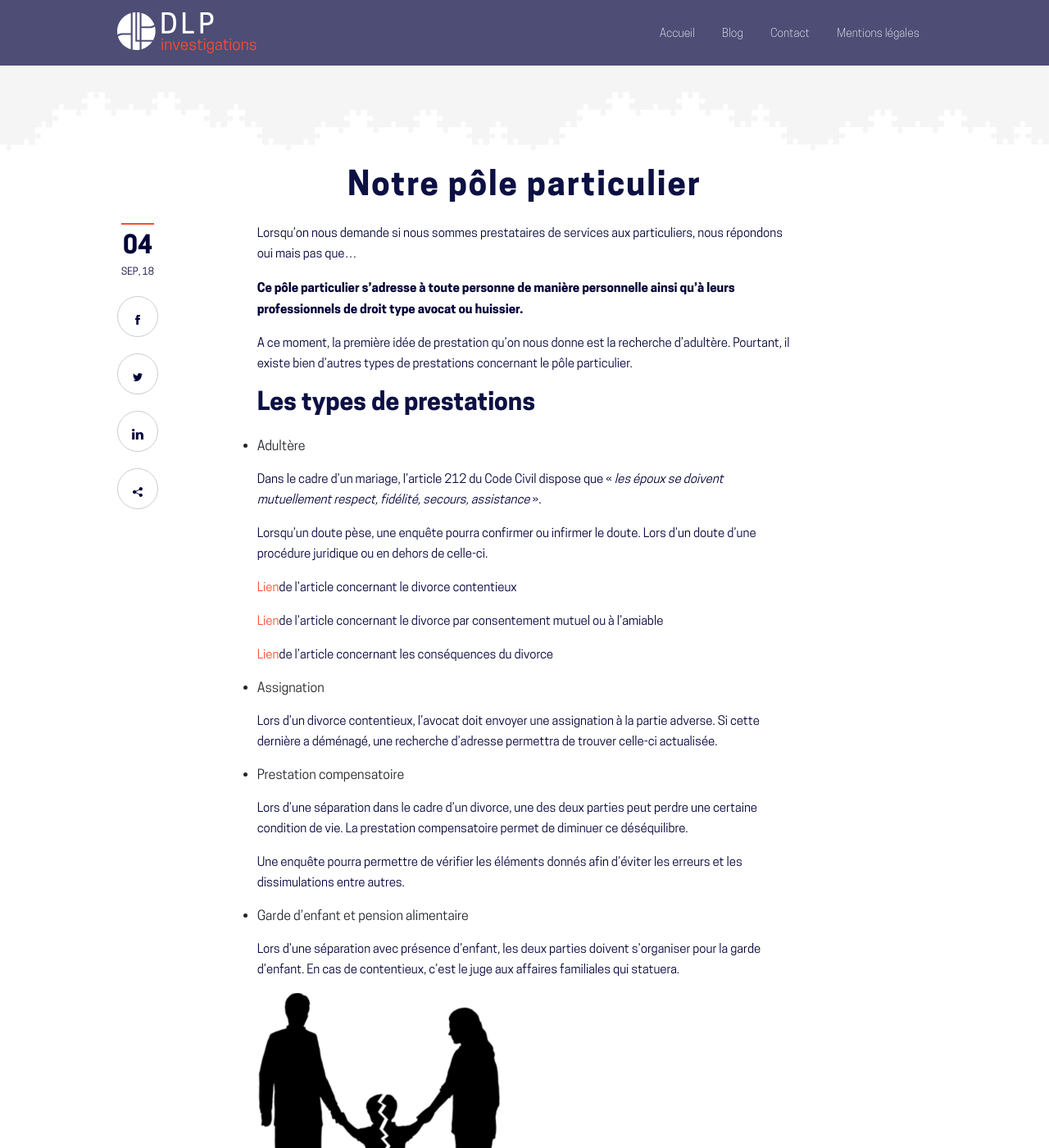
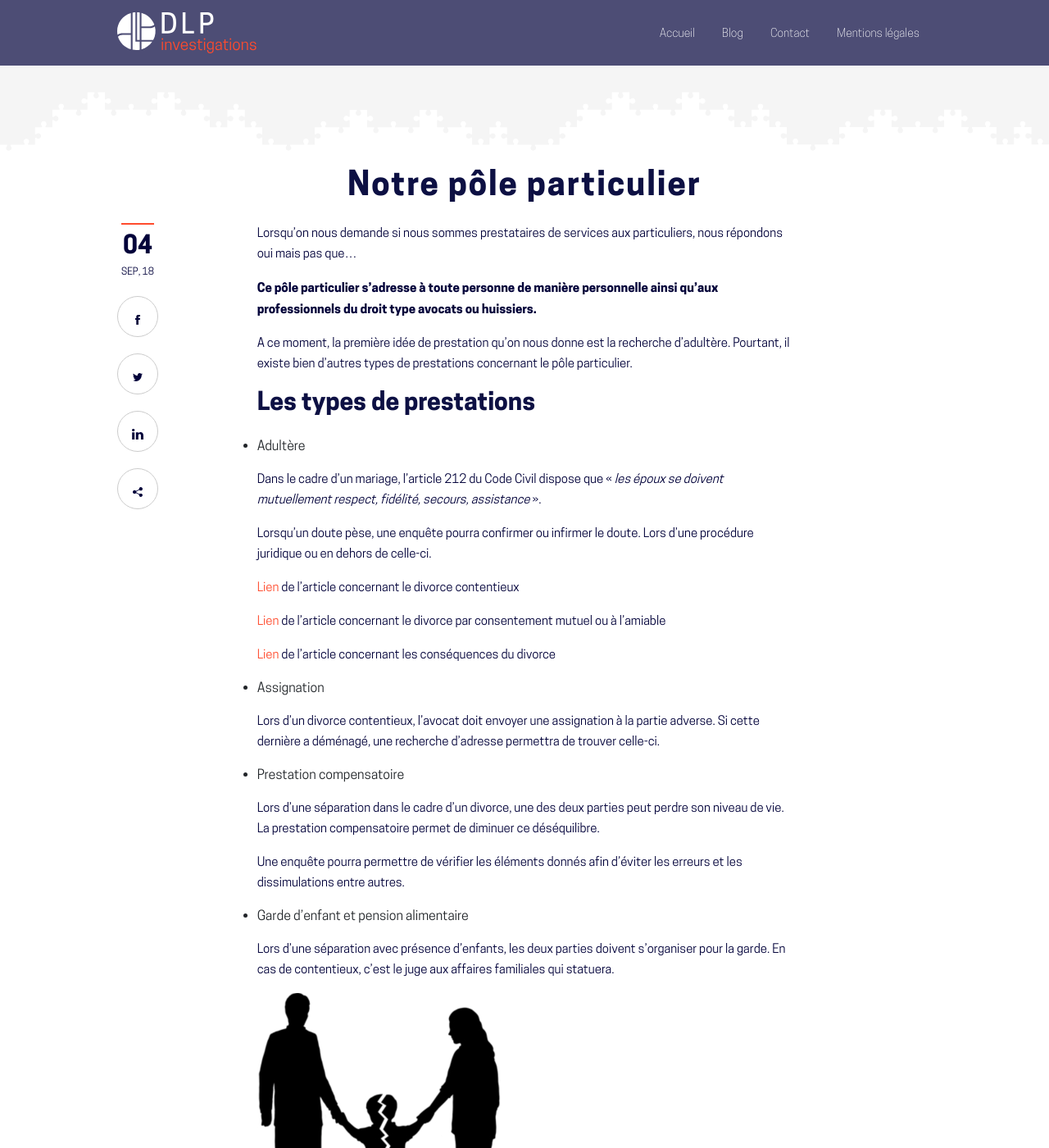
Before and after one commit to lobo-studio/dpl_investigation, a Jekyll site: the page built from _posts/2018-09-04-notre-pôle-particulier.md, in a window 1280 px wide and 1400 px high. Shown: the whole window at 82% size. Built offline with Jekyll 4.4.1, drawn with Linux system fonts in a browser that asks for light colours; nearby versions of some CDN libraries; some of the changed text lies outside the part shown.

Commit message:
Updated '_posts/2018-09-04-notre-pôle-particulier.md' via CloudCannon

```diff
--- a/_posts/2018-09-04-notre-pôle-particulier.md
+++ b/_posts/2018-09-04-notre-pôle-particulier.md
@@ -7,7 +7,7 @@ permalink: '/blog/:title'
 
 Lorsqu’on nous demande si nous sommes prestataires de services aux particuliers, nous r&eacute;pondons oui mais pas que…
 
-**Ce p&ocirc;le particulier s’adresse &agrave; toute personne de mani&egrave;re personnelle ainsi qu’&agrave; leurs professionnels de droit type avocat ou huissier.**
+**Ce p&ocirc;le particulier s’adresse &agrave; toute personne de mani&egrave;re personnelle ainsi qu’aux professionnels du droit type avocats ou huissiers.**
 
 A ce moment, la premi&egrave;re id&eacute;e de prestation qu’on nous donne est la recherche d’adult&egrave;re. Pourtant, il existe bien d’autres types de prestations concernant le p&ocirc;le particulier.
 
@@ -17,33 +17,33 @@ A ce moment, la premi&egrave;re id&eacute;e de prestation qu’on nous donne est
 
 Dans le cadre d’un mariage, l’article 212 du Code Civil dispose que &laquo;&nbsp;*les &eacute;poux se doivent mutuellement respect, fid&eacute;lit&eacute;, secours, assistance*&nbsp;&raquo;.
 
-Lorsqu’un doute p&egrave;se, une enqu&ecirc;te pourra confirmer ou infirmer le doute. Lors d’un doute d’une proc&eacute;dure juridique ou en dehors de celle-ci.
+Lorsqu’un doute p&egrave;se, une enqu&ecirc;te pourra confirmer ou infirmer le doute. Lors d’une proc&eacute;dure juridique ou en dehors de celle-ci.
 
-[Lien](https://dlp-investigations.fr/les-divorces-contentieux/)de l’article concernant le divorce contentieux
+[Lien](https://dlp-investigations.fr/les-divorces-contentieux/)&nbsp;de l’article concernant le divorce contentieux
 
-[Lien](https://dlp-investigations.fr/le-divorce-par-consentement-mutuel-ou-a-l-amiable/)de l’article concernant le divorce par consentement mutuel ou &agrave; l'amiable
+[Lien](https://dlp-investigations.fr/le-divorce-par-consentement-mutuel-ou-a-l-amiable/)&nbsp;de l’article concernant le divorce par consentement mutuel ou &agrave; l'amiable
 
-[Lien](https://dlp-investigations.fr/les-consequences-dun-divorce/)de l’article concernant les cons&eacute;quences du divorce&nbsp;&nbsp;
+[Lien](https://dlp-investigations.fr/les-consequences-dun-divorce/)&nbsp;de l’article concernant les cons&eacute;quences du divorce&nbsp;&nbsp;
 
 * Assignation
 
-Lors d’un divorce contentieux, l’avocat doit envoyer une assignation &agrave; la partie adverse. Si cette derni&egrave;re a d&eacute;m&eacute;nag&eacute;, une recherche d’adresse permettra de trouver celle-ci actualis&eacute;e.&nbsp;
+Lors d’un divorce contentieux, l’avocat doit envoyer une assignation &agrave; la partie adverse. Si cette derni&egrave;re a d&eacute;m&eacute;nag&eacute;, une recherche d’adresse permettra de trouver celle-ci.&nbsp;
 
 * Prestation compensatoire
 
-Lors d’une s&eacute;paration dans le cadre d’un divorce, une des deux parties peut perdre une certaine condition de vie. La prestation compensatoire permet de diminuer ce d&eacute;s&eacute;quilibre.
+Lors d’une s&eacute;paration dans le cadre d’un divorce, une des deux parties peut perdre son niveau de vie. La prestation compensatoire permet de diminuer ce d&eacute;s&eacute;quilibre.
 
 Une enqu&ecirc;te pourra permettre de v&eacute;rifier les &eacute;l&eacute;ments donn&eacute;s afin d’&eacute;viter les erreurs et les dissimulations entre autres.
 
 * Garde d’enfant et pension alimentaire
 
-Lors d’une s&eacute;paration avec pr&eacute;sence d’enfant, les deux parties doivent s’organiser pour la garde d’enfant. En cas de contentieux, c’est le juge aux affaires familiales qui statuera.
+Lors d’une s&eacute;paration avec pr&eacute;sence d’enfants, les deux parties doivent s’organiser pour la garde. En cas de contentieux, c’est le juge aux affaires familiales qui statuera.
 
 ![](/assets/img/divorce.png)
 
 De plus, une enqu&ecirc;te pourra v&eacute;rifier le cadre de vie des enfants afin de savoir s’ils sont en s&eacute;curit&eacute; et dans de bonnes conditions.
 
-[Lien](https://dlp-investigations.fr/la-garde-d-enfant/)de l’article concernant la garde d’enfant
+[Lien](https://dlp-investigations.fr/la-garde-d-enfant/)&nbsp;de l’article concernant la garde d’enfant
 
 * Surveillance d’un enfant mineur
 
```
Also changed, not shown: other parts of _posts/2018-09-04-notre-pôle-particulier.md (+4 -4 lines).
